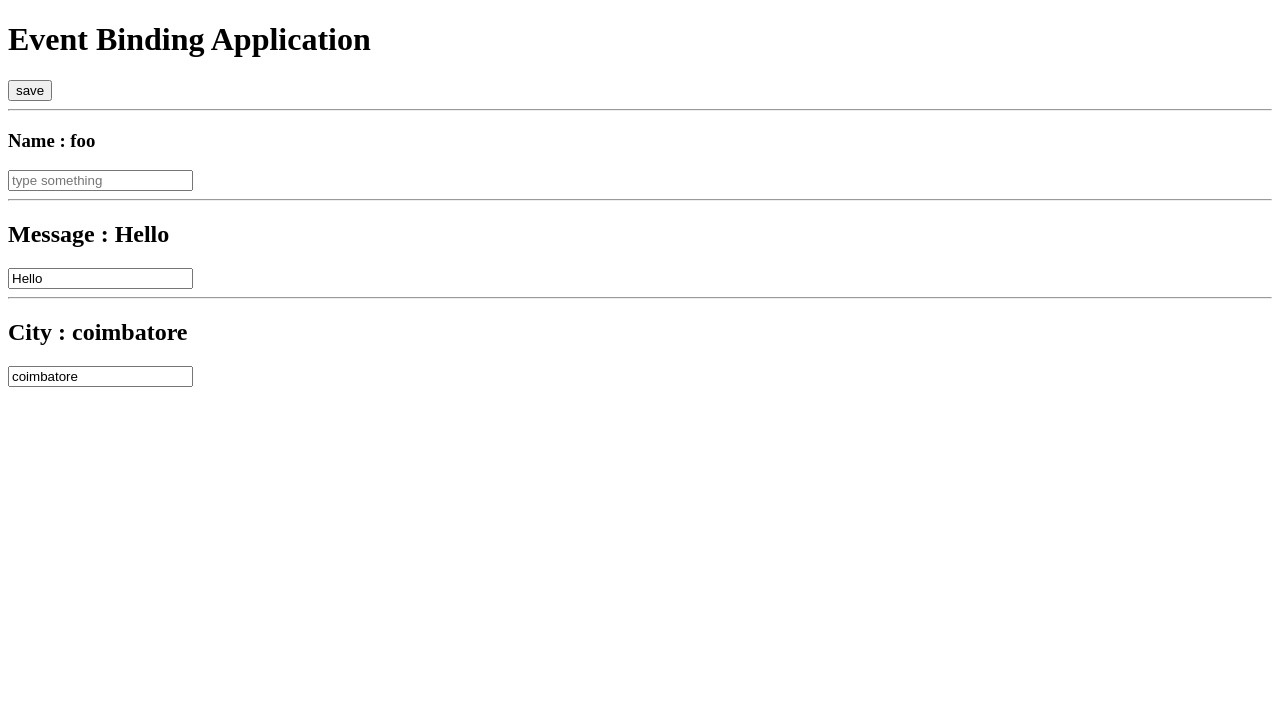
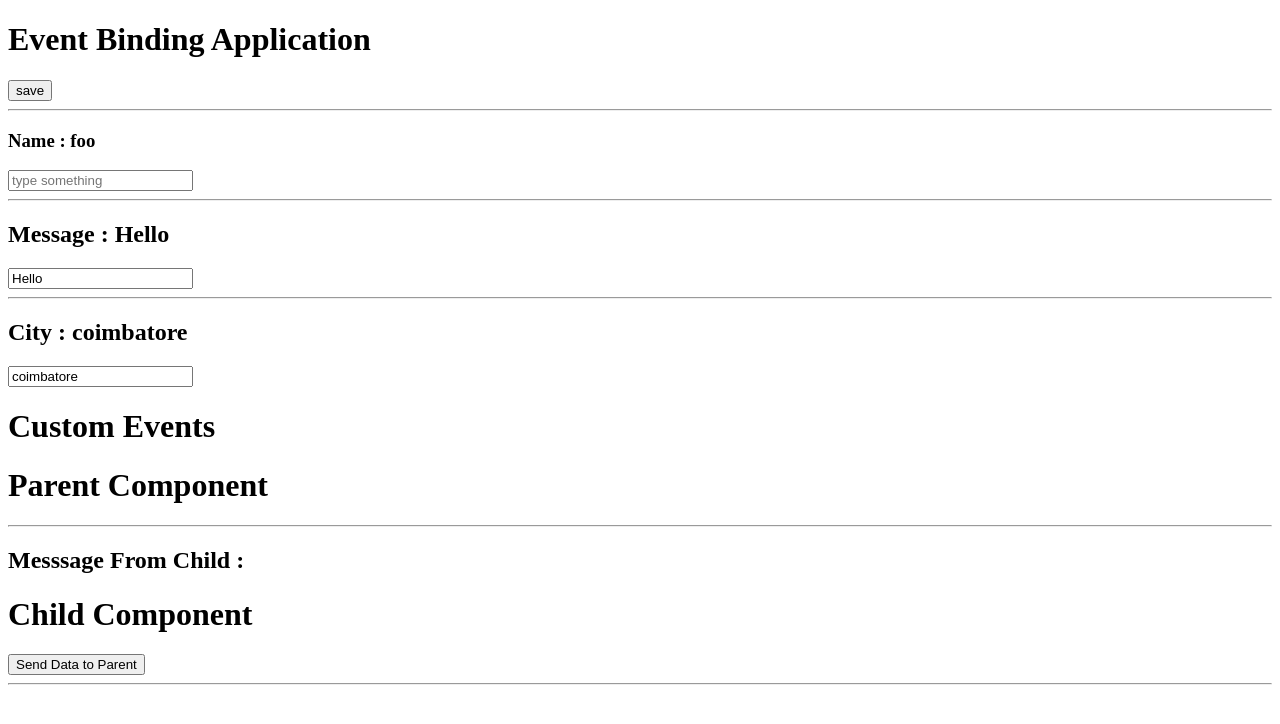
Before and after one commit to GreenwaysTechnology/IBM-NG-JUNE, an Angular app in the folder ng-databinding/: page / in a window 1280 px wide. Shown: the top 724 px of the page. Built offline with nearby package versions, Linux system fonts and the light colour scheme.

Commit message:
custom events

```diff
--- a/ng-databinding/src/app/app.component.html
+++ b/ng-databinding/src/app/app.component.html
@@ -13,6 +13,9 @@
   <hr>
   <h2>City : {{city}}</h2>
  <input  class="form-control" [(ngModel)]="city" >
+ <h1>Custom Events</h1>
+  <app-parent></app-parent>
+  <hr>
 
 
 </div>
--- a/ng-databinding/src/app/app.component.ts
+++ b/ng-databinding/src/app/app.component.ts
@@ -1,4 +1,52 @@
-import { Component } from '@angular/core';
+import { Component,EventEmitter, Output } from '@angular/core';
+
+
+
+@Component({
+    selector: "app-parent",
+    template :`
+        <div>
+            <h1>Parent Component</h1>
+            <hr>
+            <h2>Messsage From Child : {{message}}</h2>
+            <app-child (onSendRequest)="onUpdate($event)" ></app-child>
+        </div>
+     `
+})
+export class ParentComponent{
+
+    message : string;
+
+    onUpdate(e:any){
+       //alert('Parent Message' + e);
+       this.message = e;
+    }
+}
+
+@Component({
+    selector: "app-child",
+    template: `
+       <h1>Child Component</h1>
+    <button class="btn btn-success" (click)="sendData()">Send Data to Parent</button>
+ `
+
+})
+export class ChildComponent{
+
+    //message to be sent to parent
+    message:string = "Hello I am from Child!";
+
+    //custom event: user defined event
+    @Output()
+    onSendRequest = new EventEmitter<string>();
+
+    sendData(){
+     alert('Sending data to Parent');
+      this.onSendRequest.emit(this.message)
+    }
+
+}
+
 
 
 
--- a/ng-databinding/src/app/app.module.ts
+++ b/ng-databinding/src/app/app.module.ts
@@ -1,5 +1,5 @@
 import { NgModule } from '@angular/core';
-import { AppComponent } from './app.component';
+import { AppComponent ,ParentComponent,ChildComponent } from './app.component';
 import { BrowserModule } from '@angular/platform-browser';
 import { ProfileComponent } from './profile.component';
 import {FormsModule} from '@angular/forms';
@@ -8,7 +8,7 @@ import {FormsModule} from '@angular/forms';
 
 @NgModule({
   //di list: ng wil lookup this list , and create objects and link accordingly
-  declarations:[AppComponent,ProfileComponent],
+  declarations:[AppComponent,ProfileComponent,ParentComponent,ChildComponent],
   imports : [BrowserModule ,FormsModule],
   providers: [],
   ///entry point
```
Also changed, not shown: 1 other file (tests, documents, lock files or other folders).
